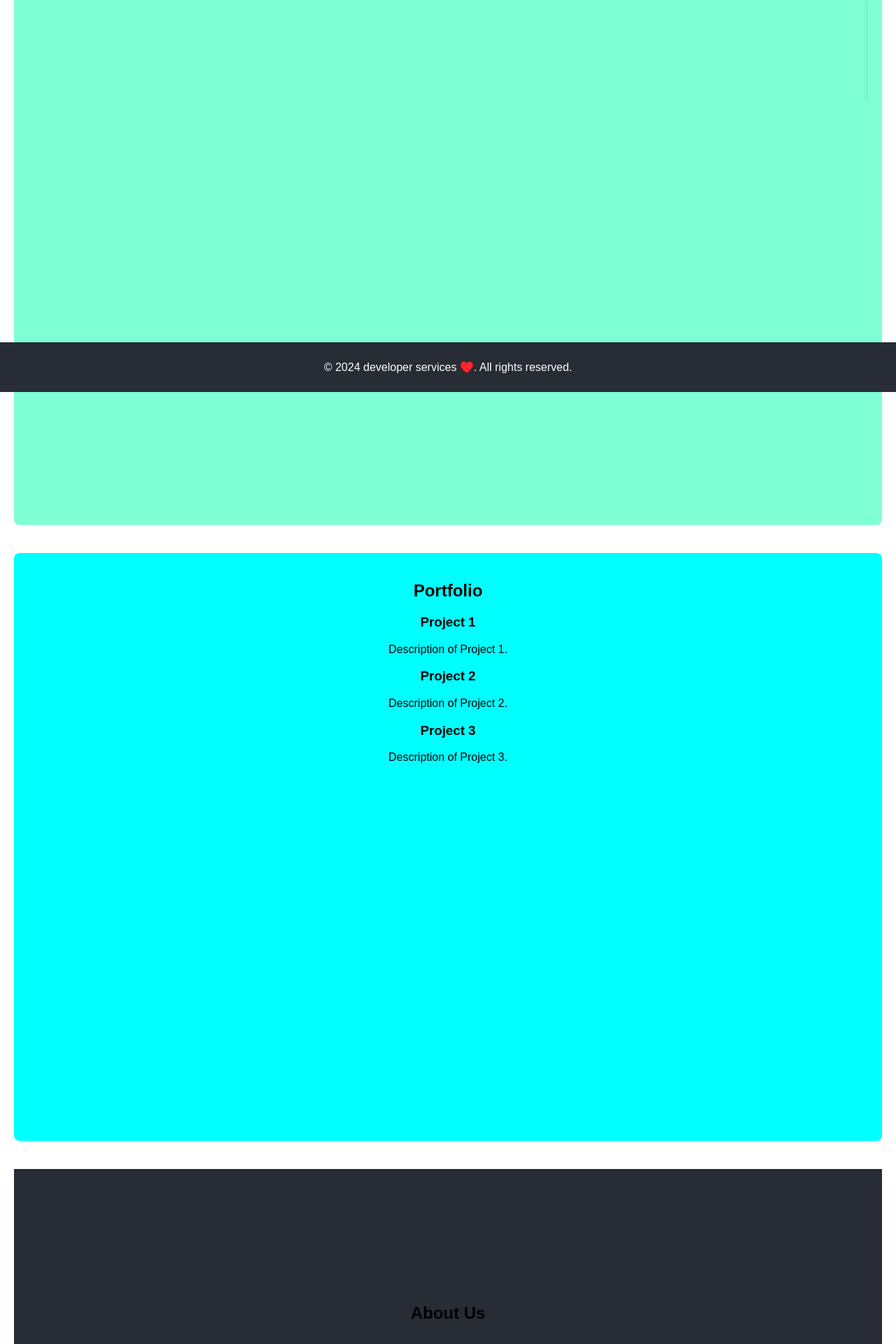
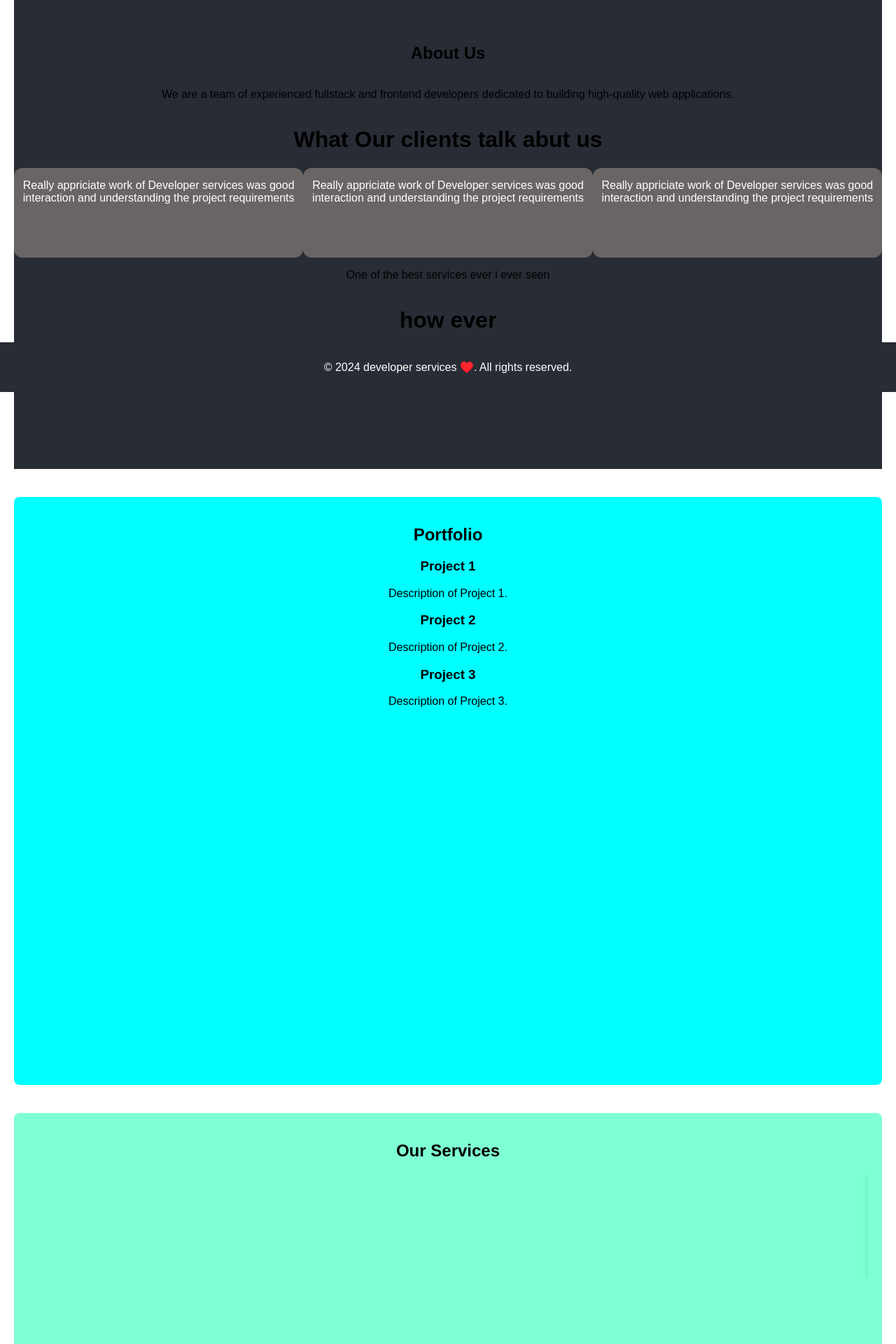
Before and after one commit to lakshmivenkateswara2356/mynewbusinesswebsite, a React (Create React App) app: page / in a window 1280 px wide. Shown: the part 240-2160 px from the top of the page at 70% size. Built offline with nearby package versions, Linux system fonts and the light colour scheme.

Commit message:
naveitemalignment

```diff
--- a/src/App.js
+++ b/src/App.js
@@ -22,9 +22,9 @@ function App() {
     <div className={`App ${theme}`}>
       <Header toggleTheme={toggleTheme} theme={theme} />
       <main>
+      <About />
+      <Portfolio />
         <Services />
-        <Portfolio />
-        <About />
         <Contact />
       </main>
       <Footer />
```
